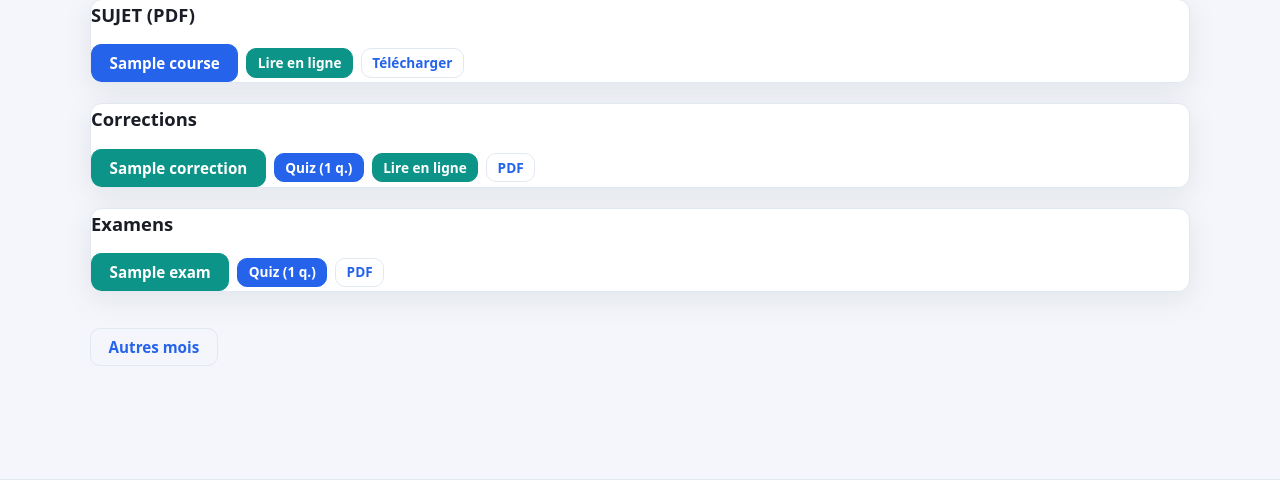
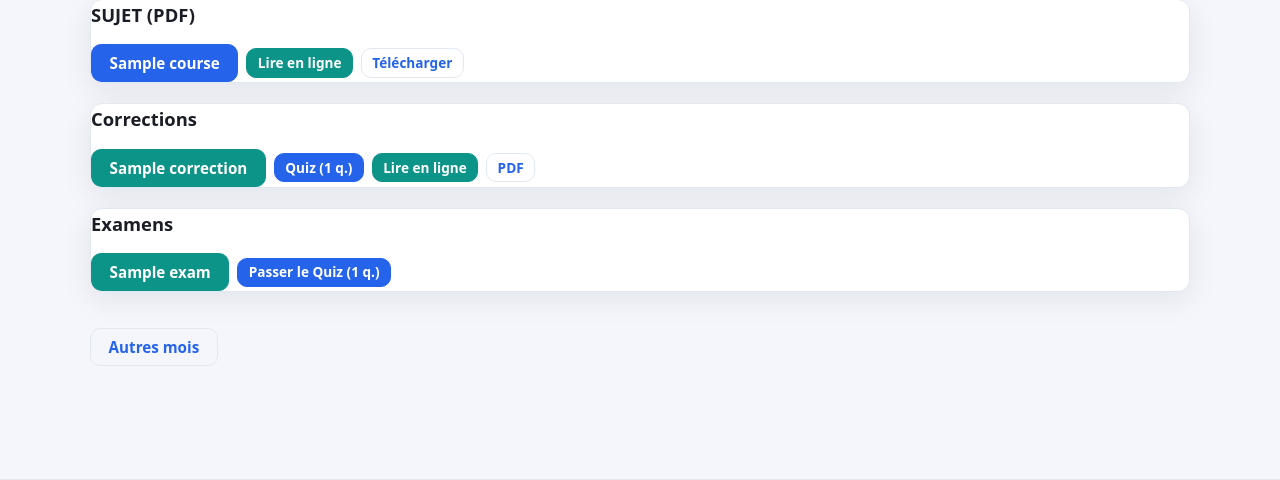
Before and after one commit to ouedrogo-svg/QUALITEPLUS, a Django app: template templates/courses/category_month_detail.html in a window 1280 px wide. Shown: the part 228-708 px from the top of the page. Run offline with Django 5.2, Linux system fonts and the light colour scheme; the template is opened without the code that fills it: most values are stand-ins (such as "Sample title", 1, 10 or a date in 2020).

Commit message:
Suppression totale des liens PDF pour les examens

```diff
--- a/templates/courses/category_month_detail.html
+++ b/templates/courses/category_month_detail.html
@@ -64,9 +64,8 @@
             {% if exam.title %}{{ exam.title }}{% else %}Examen #{{ exam.pk }}{% endif %}
           </a>
           {% if exam.n_quiz_questions %}
-            <a class="btn btn-primary btn-sm" href="{% url 'courses:exam_quiz' category.slug exam.year exam.month exam.pk %}">Quiz ({{ exam.n_quiz_questions }} q.)</a>
+            <a class="btn btn-primary btn-sm" href="{% url 'courses:exam_quiz' category.slug exam.year exam.month exam.pk %}">Passer le Quiz ({{ exam.n_quiz_questions }} q.)</a>
           {% endif %}
-          <a class="btn btn-ghost btn-sm" href="{% url 'courses:exam_pdf_download' category.slug exam.year exam.month exam.pk %}">PDF</a>
         </li>
       {% endfor %}
     </ul>
```
